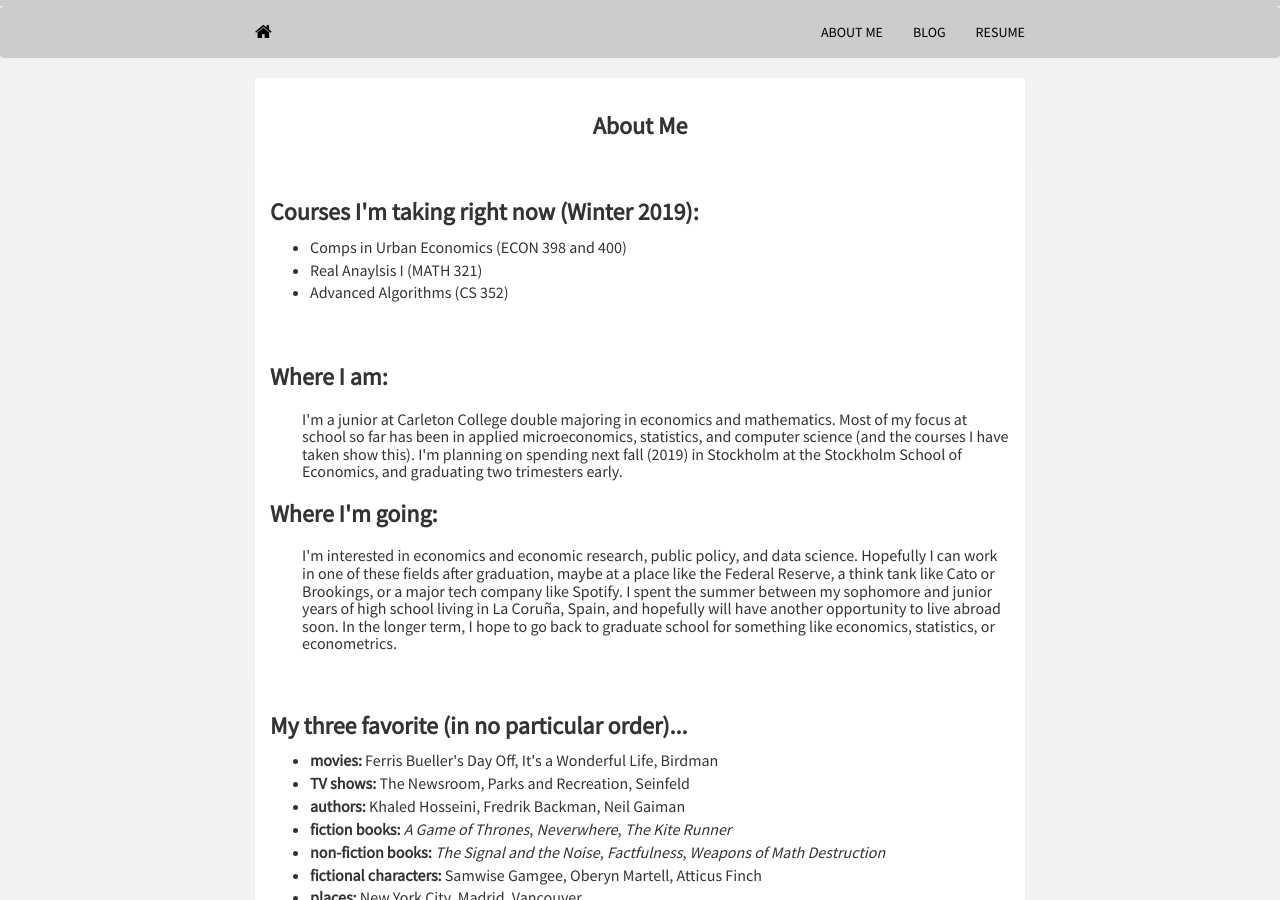
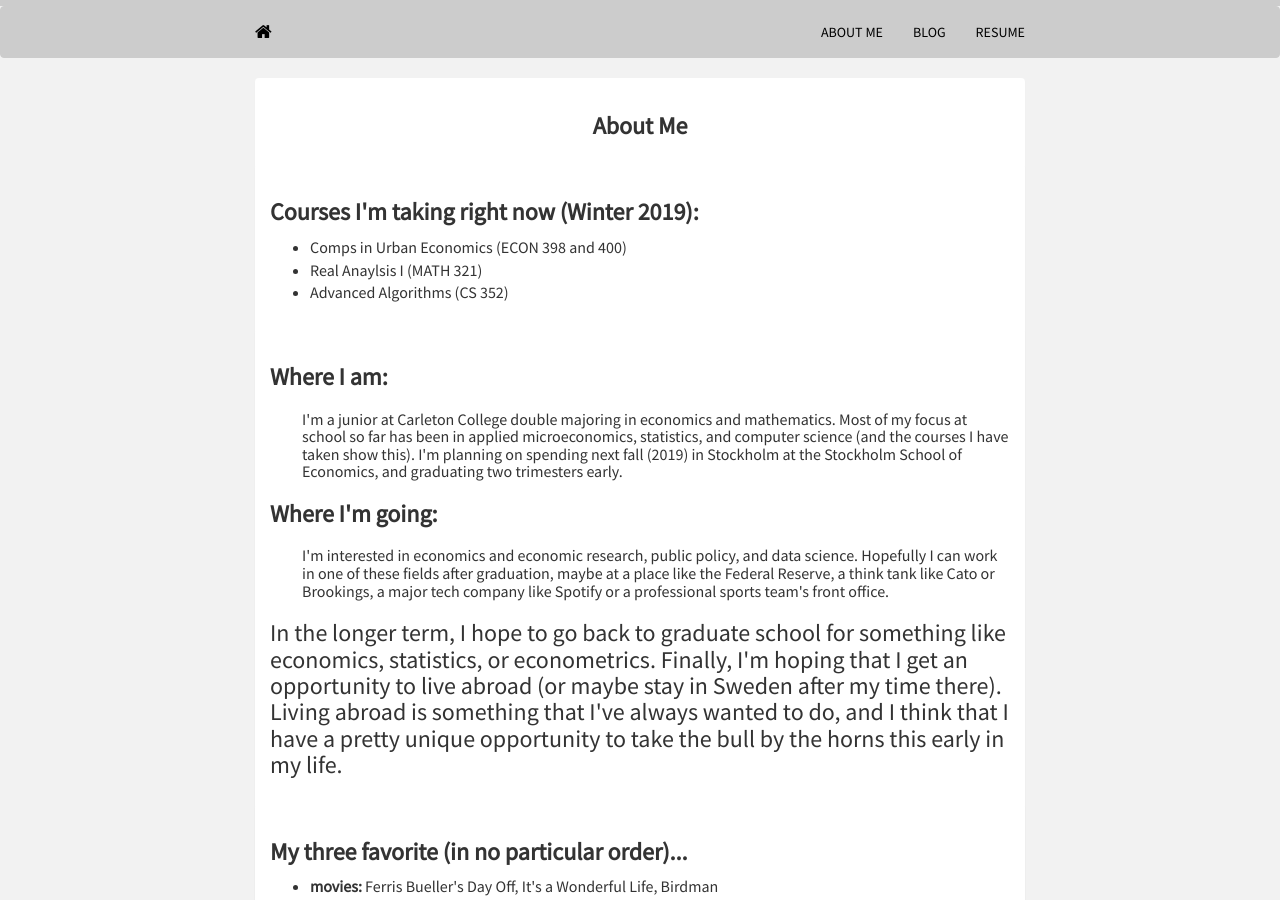
Before and after one commit to mrkaye97/mrkaye97.github.io, a Jekyll site: the page built from about.html, in a window 1280 px wide and 900 px high. Built offline with Jekyll 4.4.1, drawn with Linux system fonts in a browser that asks for light colours; nearby versions of some CDN libraries.

Commit message:
Update about.html

```diff
--- a/about.html
+++ b/about.html
@@ -29,7 +29,8 @@
 
 
 			  <h3><strong>Where I'm going:</strong></h3>
-			  <h3 style="font-size:16px;margin-left: 2em">I'm interested in economics and economic research, public policy, and data science. Hopefully I can work in one of these fields after graduation, maybe at a place like the Federal Reserve, a think tank like Cato or Brookings, or a major tech company like Spotify. I spent the summer between my sophomore and junior years of high school living in La Coruña, Spain, and hopefully will have another opportunity to live abroad soon. In the longer term, I hope to go back to graduate school for something like economics, statistics, or econometrics.</h3>
+			  <h3 style="font-size:16px;margin-left: 2em">I'm interested in economics and economic research, public policy, and data science. Hopefully I can work in one of these fields after graduation, maybe at a place like the Federal Reserve, a think tank like Cato or Brookings, a major tech company like Spotify or a professional sports team's front office.</h3>
+			  <h3>In the longer term, I hope to go back to graduate school for something like economics, statistics, or econometrics. Finally, I'm hoping that I get an opportunity to live abroad (or maybe stay in Sweden after my time there). Living abroad is something that I've always wanted to do, and I think that I have a pretty unique opportunity to take the bull by the horns this early in my life.</h3>
 		  </div>
 
 
```
